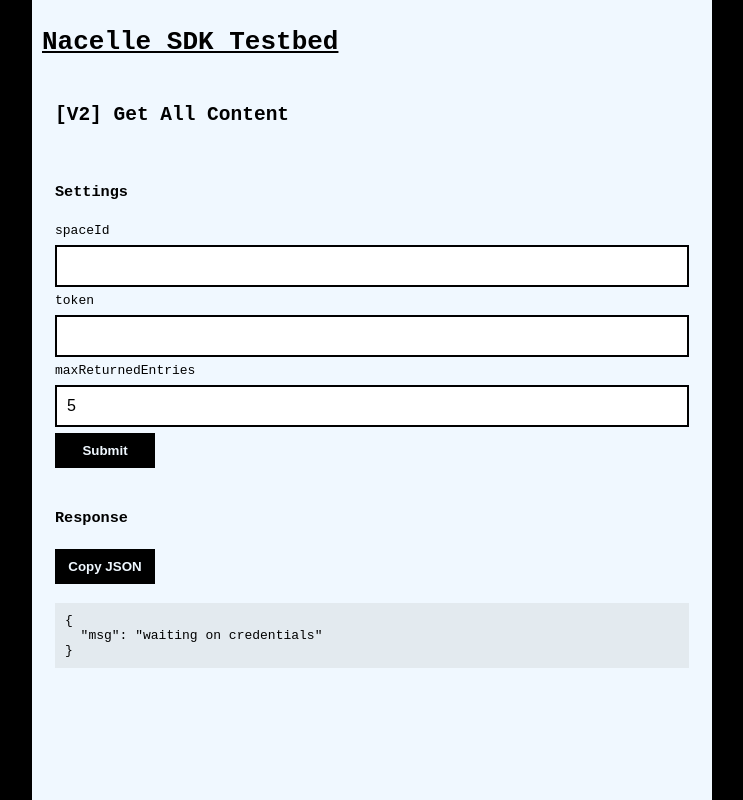
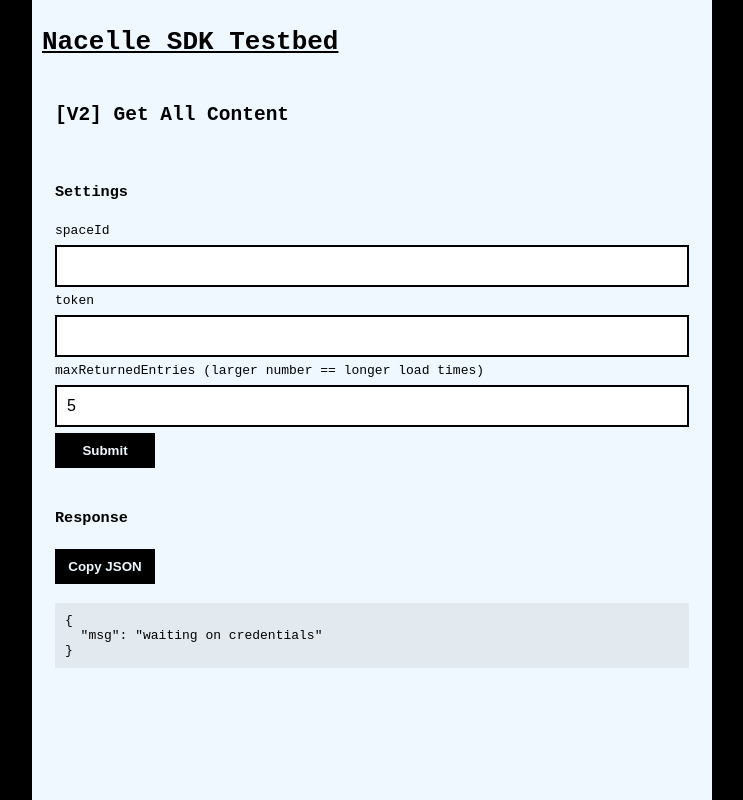
Before and after one commit to ngafar/nacelle-sdk-testbed, a React (Create React App) app: page /v2/all-content in a window 1280 px wide. Shown: the whole page, without its empty margins (268-1011 px from the left). Built offline with nearby package versions, Linux system fonts and the light colour scheme.

Commit message:
updated maxReturnedEntries label

```diff
--- a/src/components/Layout.js
+++ b/src/components/Layout.js
@@ -85,7 +85,7 @@
               : false
           }
         >
-          maxReturnedEntries
+          maxReturnedEntries (larger number == longer load times)
         </label>
         <input
           type="text"
```
